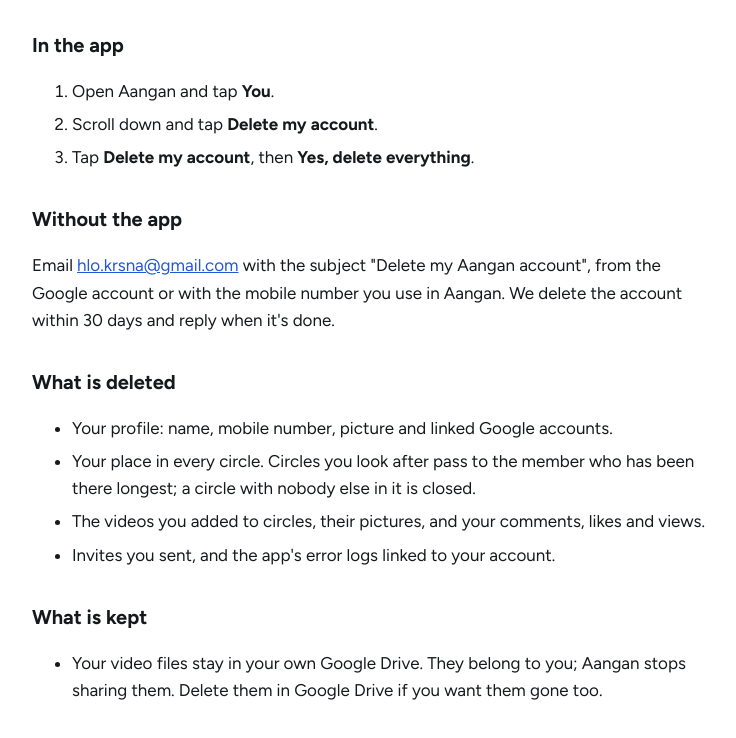
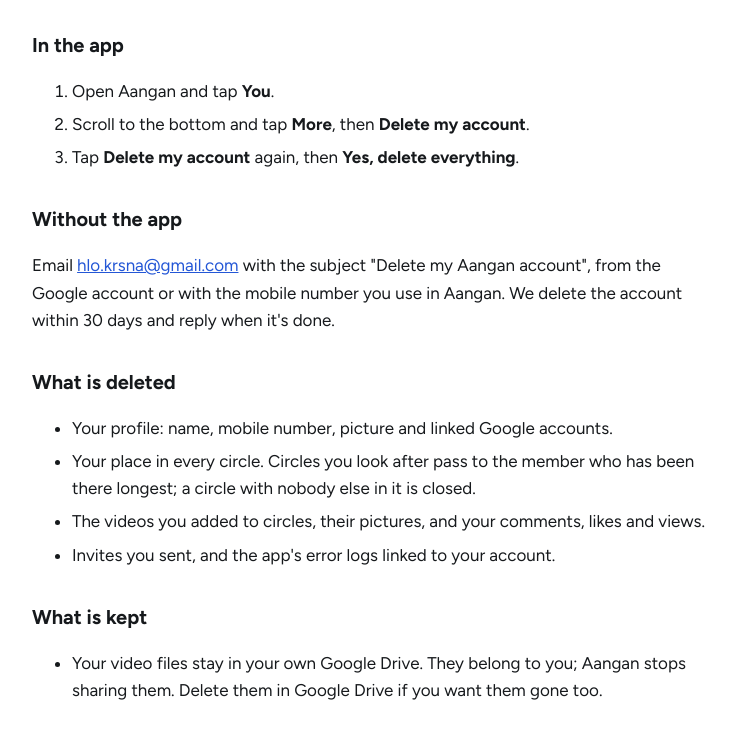
Before and after one commit to iamjustkrishna/Aangan, a plain HTML site: page website/delete-account.html in a window 1280 px wide. Shown: the part 194-932 px from the top of the page, without its empty margins (264-1000 px from the left). Drawn offline with Linux system fonts and the light colour scheme.

Commit message:
Delete-account page: in-app steps, links from home and privacy policy
Co-Authored-By: Claude Opus 5.5 <noreply@anthropic.com>

```diff
--- a/website/delete-account.html
+++ b/website/delete-account.html
@@ -21,8 +21,8 @@
   <h2>In the app</h2>
   <ol>
     <li>Open Aangan and tap <strong>You</strong>.</li>
-    <li>Scroll down and tap <strong>Delete my account</strong>.</li>
-    <li>Tap <strong>Delete my account</strong>, then <strong>Yes, delete everything</strong>.</li>
+    <li>Scroll to the bottom and tap <strong>More</strong>, then <strong>Delete my account</strong>.</li>
+    <li>Tap <strong>Delete my account</strong> again, then <strong>Yes, delete everything</strong>.</li>
   </ol>
 
   <h2>Without the app</h2>
```
Also changed, not shown: website/index.html (+1 -1 lines), website/privacy.html (+1 -1 lines).
